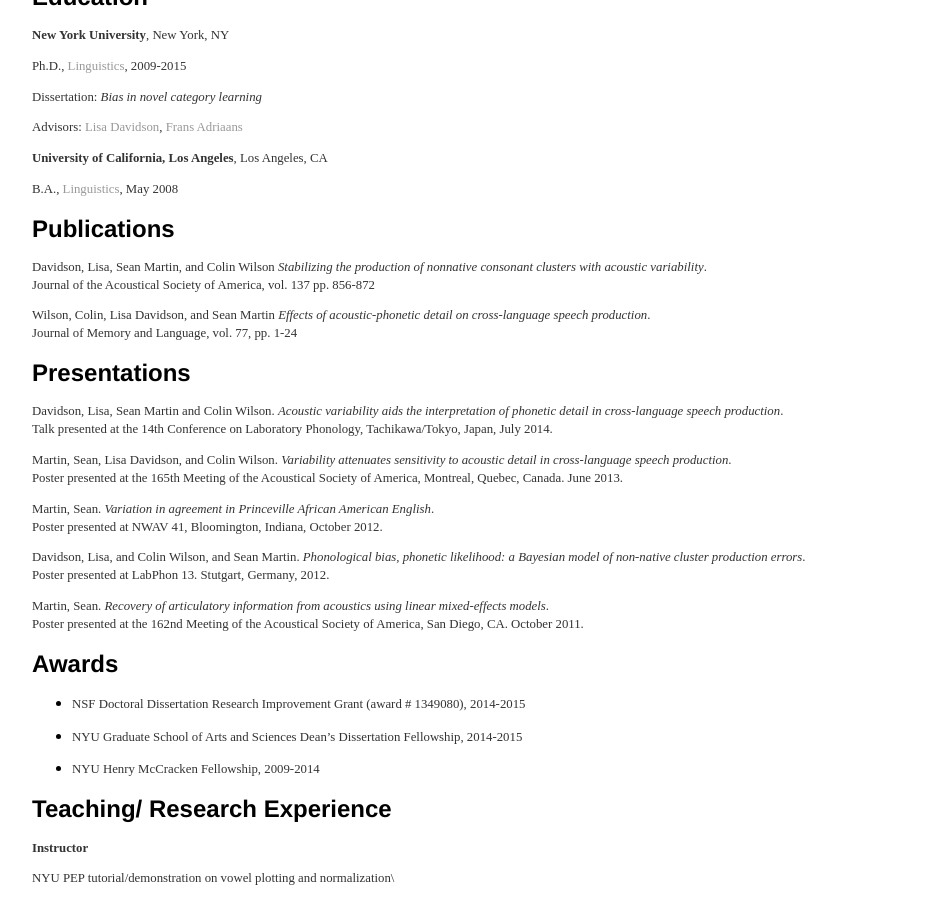
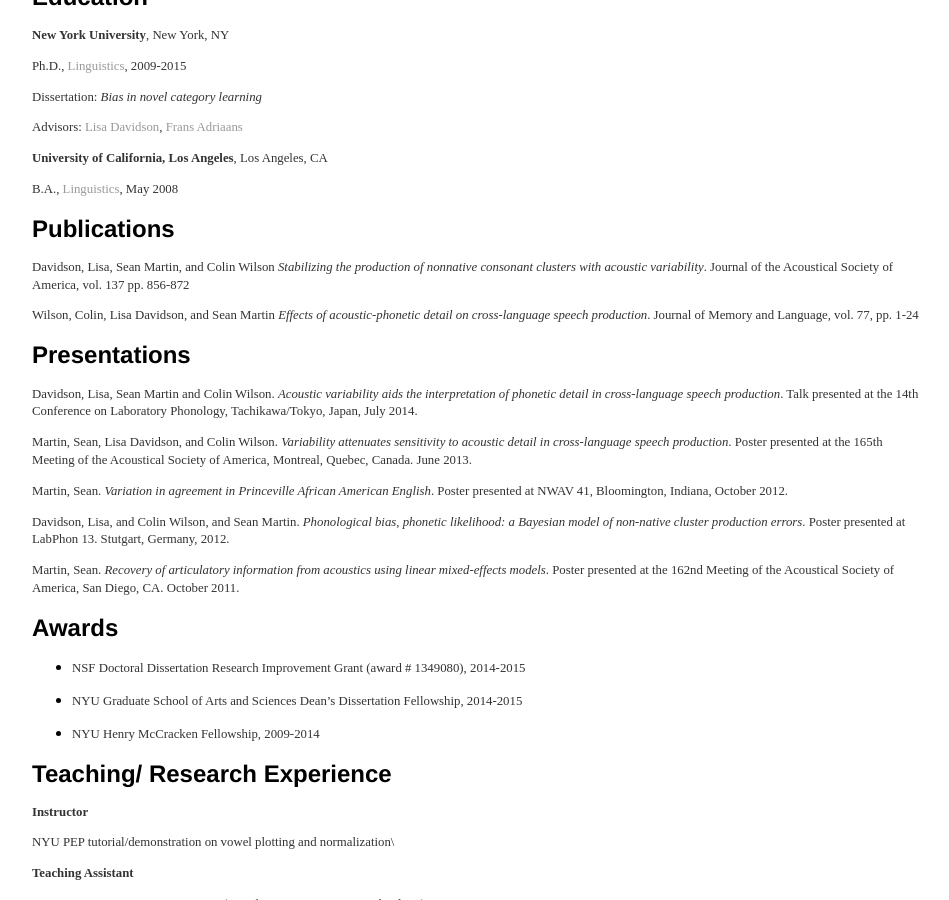
Before and after one commit to phasedchirp/phasedchirp.github.io, a Jekyll site: the page built from cv/index.md, in a window 1280 px wide and 900 px high, scrolled down 303 px. Shown: the whole window, without its empty margins (160-1109 px from the left). Built offline with Jekyll 4.4.1, drawn with Linux system fonts in a browser that asks for light colours.

```diff
--- a/cv/index.md
+++ b/cv/index.md
@@ -38,11 +38,11 @@ Publications
 ============
 
 Davidson, Lisa, Sean Martin, and Colin Wilson *Stabilizing the
-production of nonnative consonant clusters with acoustic variability*.\
+production of nonnative consonant clusters with acoustic variability*.
 Journal of the Acoustical Society of America, vol. 137 pp. 856-872
 
 Wilson, Colin, Lisa Davidson, and Sean Martin *Effects of
-acoustic-phonetic detail on cross-language speech production*.\
+acoustic-phonetic detail on cross-language speech production*.
 Journal of Memory and Language, vol. 77, pp. 1-24
 
 Presentations
@@ -50,26 +50,26 @@ Presentations
 
 Davidson, Lisa, Sean Martin and Colin Wilson. *Acoustic variability aids
 the interpretation of phonetic detail in cross-language speech
-production*.\
+production*.
 Talk presented at the 14th Conference on Laboratory Phonology,
 Tachikawa/Tokyo, Japan, July 2014.
 
 Martin, Sean, Lisa Davidson, and Colin Wilson. *Variability attenuates
-sensitivity to acoustic detail in cross-language speech production*.\
+sensitivity to acoustic detail in cross-language speech production*.
 Poster presented at the 165th Meeting of the Acoustical Society of
 America, Montreal, Quebec, Canada. June 2013.
 
 Martin, Sean. *Variation in agreement in Princeville African American
-English*.\
+English*.
 Poster presented at NWAV 41, Bloomington, Indiana, October 2012.
 
 Davidson, Lisa, and Colin Wilson, and Sean Martin. *Phonological bias,
 phonetic likelihood: a Bayesian model of non-native cluster production
-errors*.\
+errors*.
 Poster presented at LabPhon 13. Stutgart, Germany, 2012.
 
 Martin, Sean. *Recovery of articulatory information from acoustics using
-linear mixed-effects models*.\
+linear mixed-effects models*.
 Poster presented at the 162nd Meeting of the Acoustical Society of
 America, San Diego, CA. October 2011.
 
```
